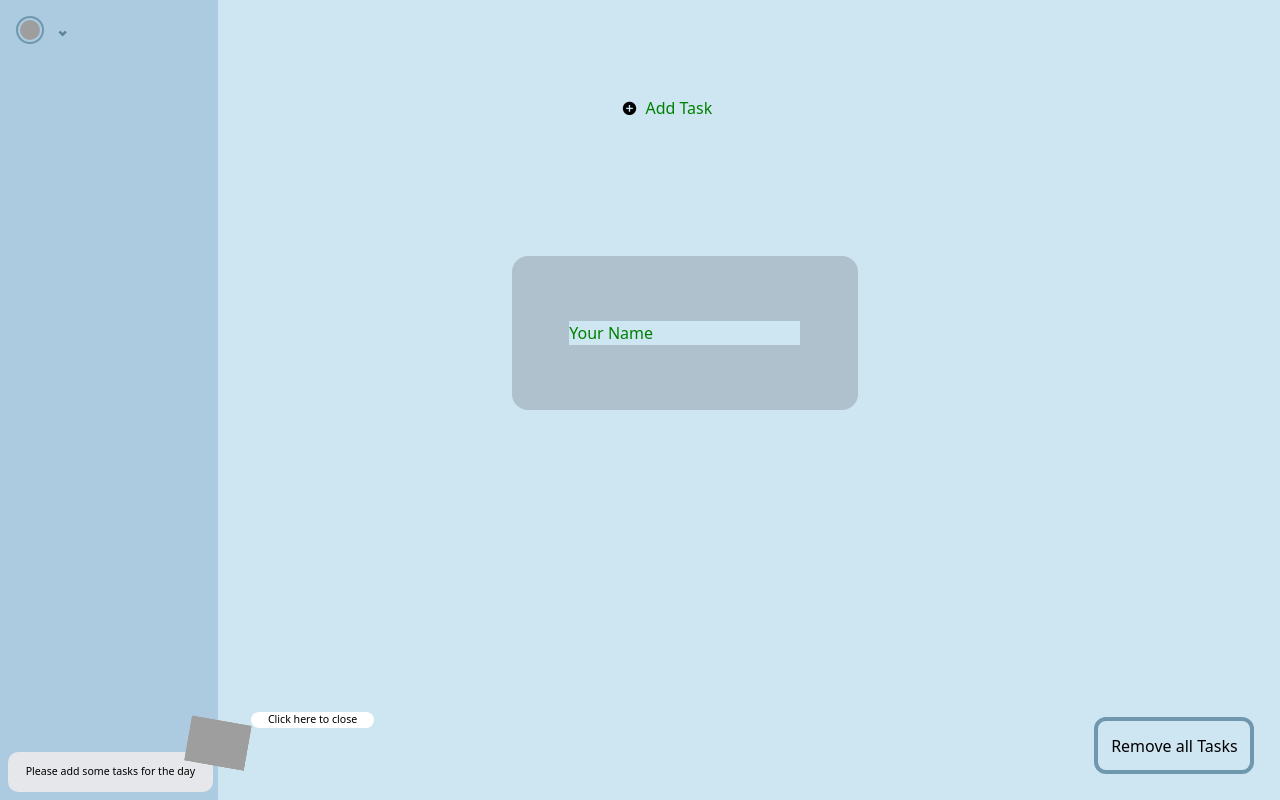
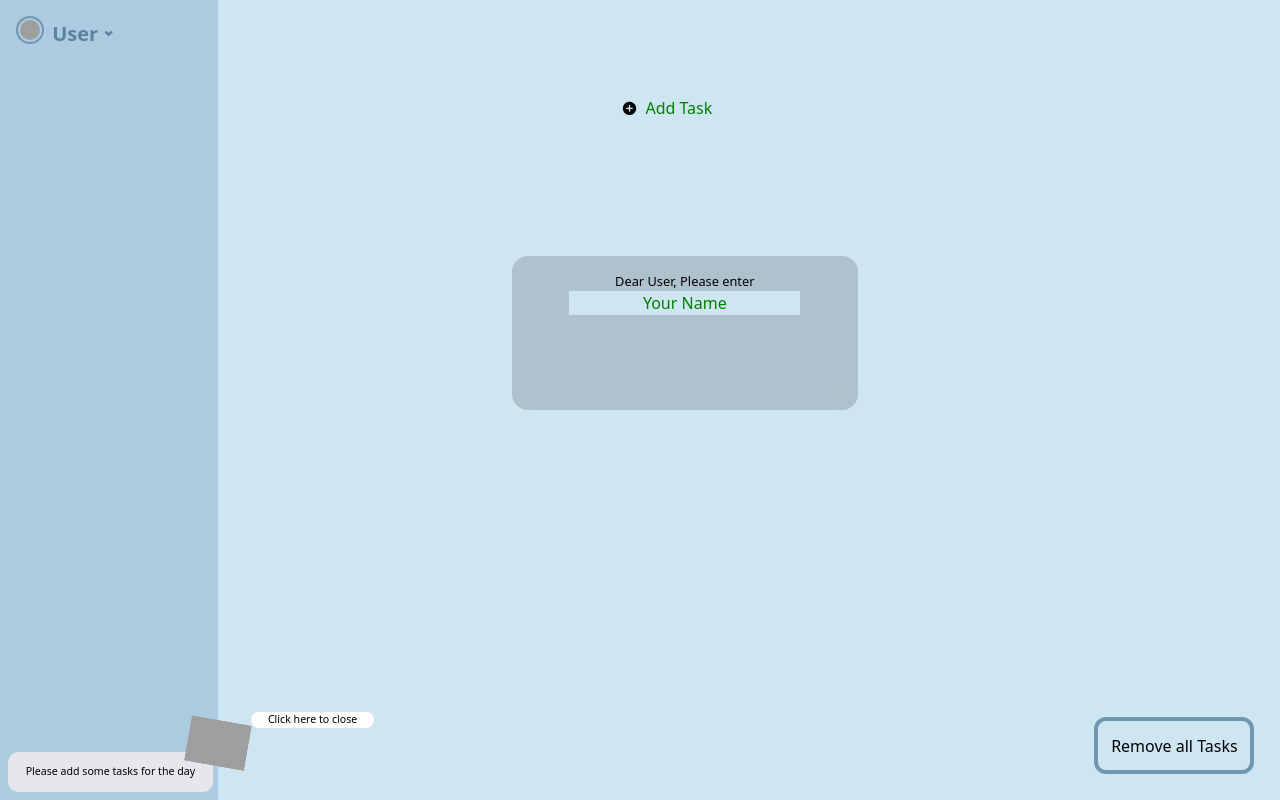
Before and after one commit to DwivediUtkrsh/To-Do-App, a React (Vite) app: page / in a window 1280 px wide. Built offline with nearby package versions, Linux system fonts and the light colour scheme; grey boxes are pictures that could not be loaded.

Commit message:
added functionality to display user name in user details

```diff
--- a/src/App.jsx
+++ b/src/App.jsx
@@ -10,6 +10,7 @@ function App() {
   // defining a handler since passing setState as a prop is not advised
   const handleUsrNameInput = (event) => {
     setUsrName(event.target.value);
+
   };
   return (
     <div className="flex w-[100%] bg-[#CEE5F2] h-[100vh]">
--- a/src/components/nav-bar.jsx
+++ b/src/components/nav-bar.jsx
@@ -1,6 +1,6 @@
 import PfpName from "./pfp-name";
 
-export default function Nav({ usrName }) {
+export default function Nav(usrName) {
   return (
     <div className="bg-[#ACCBE1] w-[20vw] h-[100%] p-4">
       <PfpName usrName={usrName} />
--- a/src/components/pfp-name.jsx
+++ b/src/components/pfp-name.jsx
@@ -1,13 +1,13 @@
 import hamster from "../images/hamster.jpg";
 import Usrdetails from "./usr-details";
-export default function PfpName({ usrName }) {
+export default function PfpName(usrName) {
   return (
     <div className="flex gap-2">
       <div className="pfp h-[2.2vw] w-[2.2vw] rounded-full object-contain border-[#6f97ae] border-[0.2vw] bg-[#ACCBE1] p-[0.15vw]">
         <img className="h-[100%] w-[100%] rounded-full" src={hamster} alt="" />
       </div>
-      <div className="user-name text-[rgb(91,131,154)] font-bold h-[1.5vw] w-[6vw] self-center text-xl">
-        {usrName}
+      <div className="user-name text-[rgb(91,131,154)] font-bold flex h-[1.5vw] w-[6vw] self-center text-xl">
+        <p className="user-nameP">User</p>
         <i className="ri-arrow-drop-down-line"></i>
       </div>
     </div>
--- a/src/components/usr-details.jsx
+++ b/src/components/usr-details.jsx
@@ -3,15 +3,17 @@ import styles from "./usrname.module.css";
 export default function Usrdetails({ usrName, onUsrNameInput }) {
   function handleSubmit(e) {
     e.preventDefault();
-    console.log(usrName);
+    document.querySelector(".usrname").style.display = "none"
+    document.querySelector(".user-nameP").textContent = usrName;
   }
 
   return (
-    <div className="usrname absolute left-[40vw] top-[20vw] flex items-center justify-center w-[27%] h-[12vw] rounded-2xl">
+    <div className="usrname absolute flex-col left-[40vw] top-[20vw] flex items-center justify-between pt-4 pb-24 w-[27%] h-[12vw] rounded-2xl">
+        <p className="text-[1vw]">Dear User, Please enter</p>
       <form onSubmit={handleSubmit}>
         <input
           id="username"
-          className="bg-[#CEE5F2] placeholder:text-[green]"
+          className="bg-[#CEE5F2] placeholder:text-[green] placeholder:text-center"
           onChange={onUsrNameInput}
           value={usrName}
           type="text"
```
